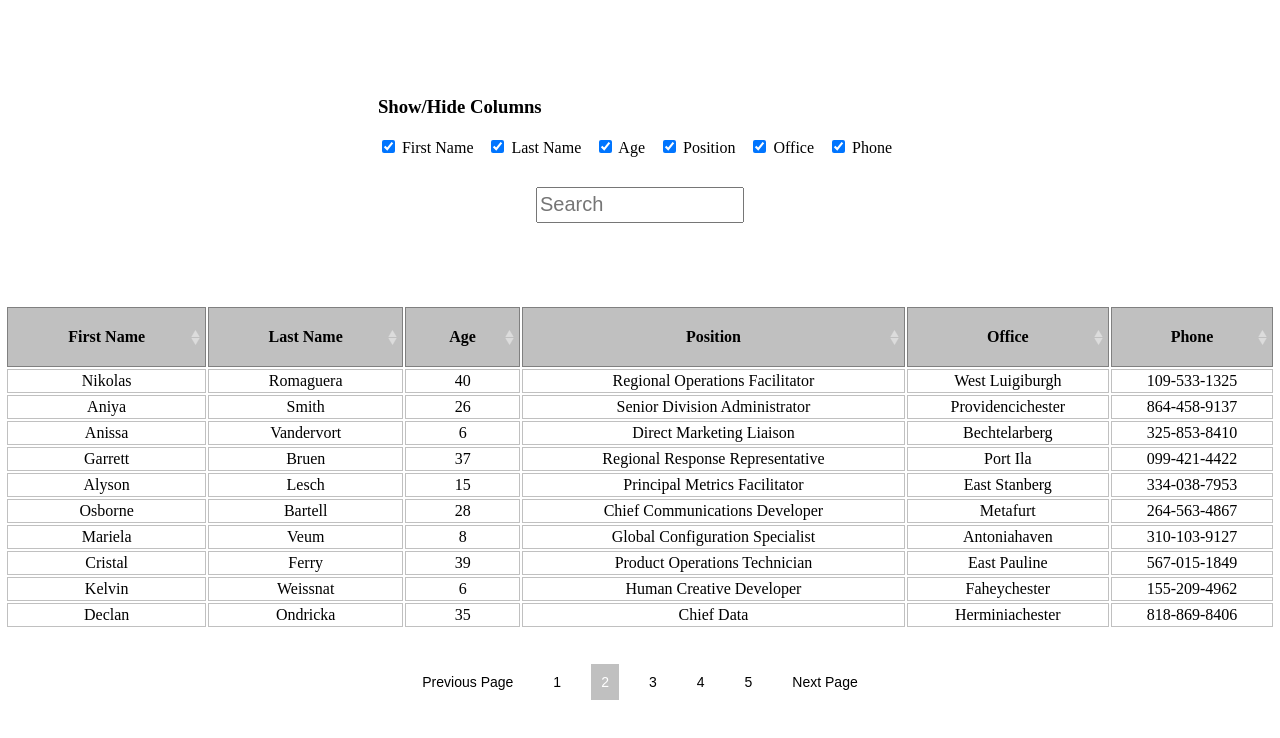
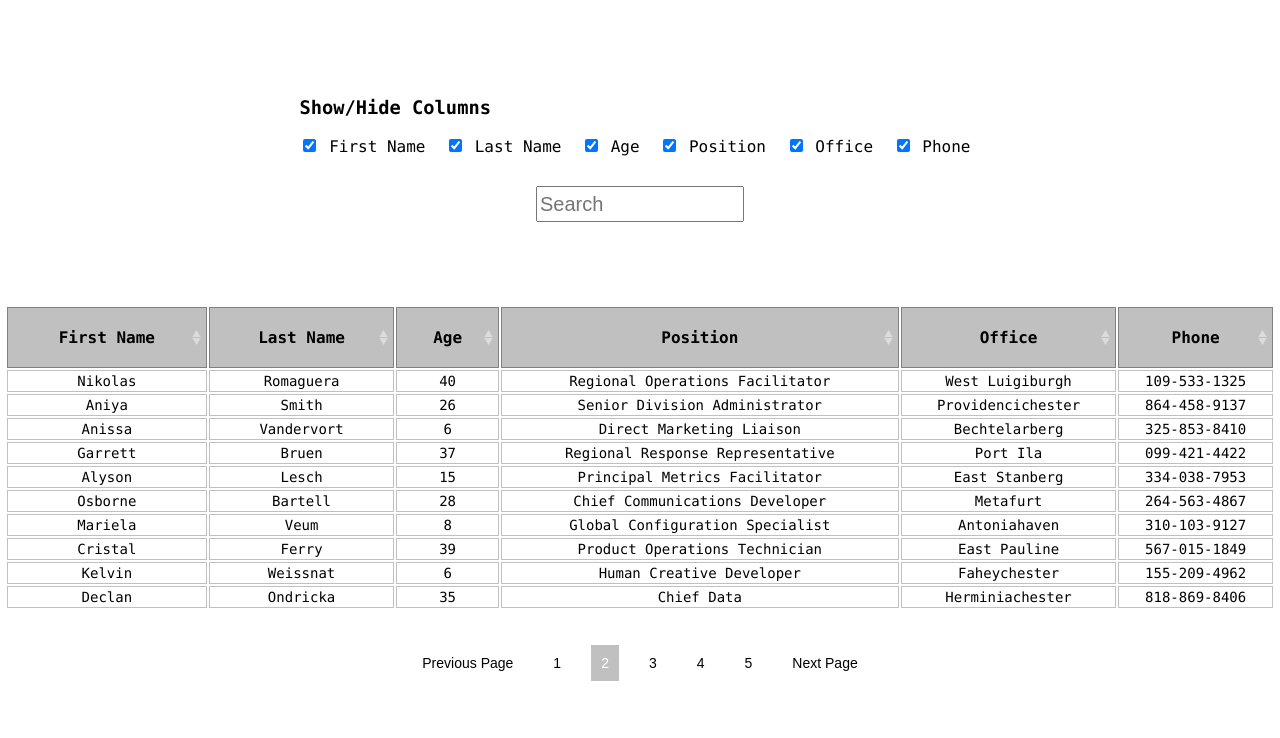
Before and after one commit to billdevcode/javascript-data-table, a plain HTML site: page index.html in a window 1280 px wide. Both pictures are taken after a click on the button "Next Page". Drawn offline with Linux system fonts and the light colour scheme.

Commit message:
Move functions, add basic styling and clean up

```diff
--- a/main.js
+++ b/main.js
@@ -63,3 +63,18 @@ const hidePreviousAndNextButtons = (pageNumber, buttonsLength) => {
     nextButton.style.visibility = 'visible';
   }
 };
+
+const goToPreviousPage = (ev) => {
+  resetForm();
+  const activePage = document.getElementsByClassName('table-controls-pages--active')[0].innerHTML;
+  const previousPage = document.getElementsByClassName(`page-${activePage-1}`)[0];
+  previousPage.click();
+};
+
+const goToNextPage = (ev) => {
+  resetForm();
+  let activePage = document.getElementsByClassName('table-controls-pages--active')[0].innerHTML;
+  activePage = parseInt(activePage);
+  const nextPage = document.getElementsByClassName(`page-${activePage+1}`)[0];
+  nextPage.click();
+};
--- a/sampleData.js
+++ b/sampleData.js
@@ -1,4 +1,4 @@
-const jsonSampleData = [
+var jsonSampleData = [
   { 'firstName': 'Rita',
     'lastName': 'Greenfelder',
     'age': 8,
--- a/styles.css
+++ b/styles.css
@@ -3,6 +3,7 @@ html, body {
   height: 100%;
   margin: 0;
   padding: 0;
+  font-family: "Lucida Console", Monaco, monospace;
 }
 
 .menu-dashboard {
@@ -41,12 +42,24 @@ html, body {
   background-image: url("./assets/sort.png");
   background-position: right;
   background-repeat: no-repeat;
+  font-size: 16px;
+}
+
+.row-headings:hover {
+  cursor: pointer;
+}
+
+.ascending,
+.descending {
+  background-color: gray;
+  color: white;
 }
 
 .data-cell {
   padding: 2px;
   border: 1px solid silver;
   text-align: center;
+  font-size: 14px;
 }
 
 .table-controls-bar {
--- a/table.js
+++ b/table.js
@@ -10,6 +10,7 @@
     { key: 'office', title: 'Office' },
     { key: 'phone', title: 'Phone' }
   ];
+  // NOTE set paginationRow to the desired rows per page
   const paginationRow = 10;
   const paginationList = {};
   let table, tr, th, td, input, div, span, btn;
@@ -41,7 +42,7 @@
     table.appendChild(tr)
   };
 
-  const onBlurData = (ev) => {
+  const checkAndUpdateCell = (ev) => {
     const tableCell = ev.currentTarget;
     const tableCellData = ev.currentTarget.innerHTML;
     const tableRow = tableCell.parentNode.classList.value;
@@ -97,7 +98,7 @@
         td.appendChild(document.createTextNode(paginatedList[i][key]));
         td.contentEditable="true";
         td.onblur = (ev) => {
-          onBlurData(ev);
+          checkAndUpdateCell(ev);
         }
         tr.appendChild(td);
       }
@@ -219,26 +220,17 @@
     }
   };
 
-  const goToPreviousPage = (ev) => {
-    resetForm();
-    const activePage = document.getElementsByClassName('table-controls-pages--active')[0].innerHTML;
-    const previousPage = document.getElementsByClassName(`page-${activePage-1}`)[0];
-    previousPage.click();
+  const runner = () => {
+    table = document.createElement('table');
+    table.classList.add('data-table');
+    createTableHeadings();
+    loadTable(jsonSampleData);
+    fragment.appendChild(table);
+    body.appendChild(fragment);
+    buildTableControls(jsonSampleData.length);
   };
 
-  const goToNextPage = (ev) => {
-    resetForm();
-    let activePage = document.getElementsByClassName('table-controls-pages--active')[0].innerHTML;
-    activePage = parseInt(activePage);
-    const nextPage = document.getElementsByClassName(`page-${activePage+1}`)[0];
-    nextPage.click();
-  };
+  window.buildTable = buildTable;
+  runner();
 
-  table = document.createElement('table');
-  table.classList.add('data-table');
-  createTableHeadings();
-  buildTable(jsonSampleData);
-  fragment.appendChild(table);
-  body.appendChild(fragment);
-  buildTableControls(jsonSampleData.length);
 })();
```
